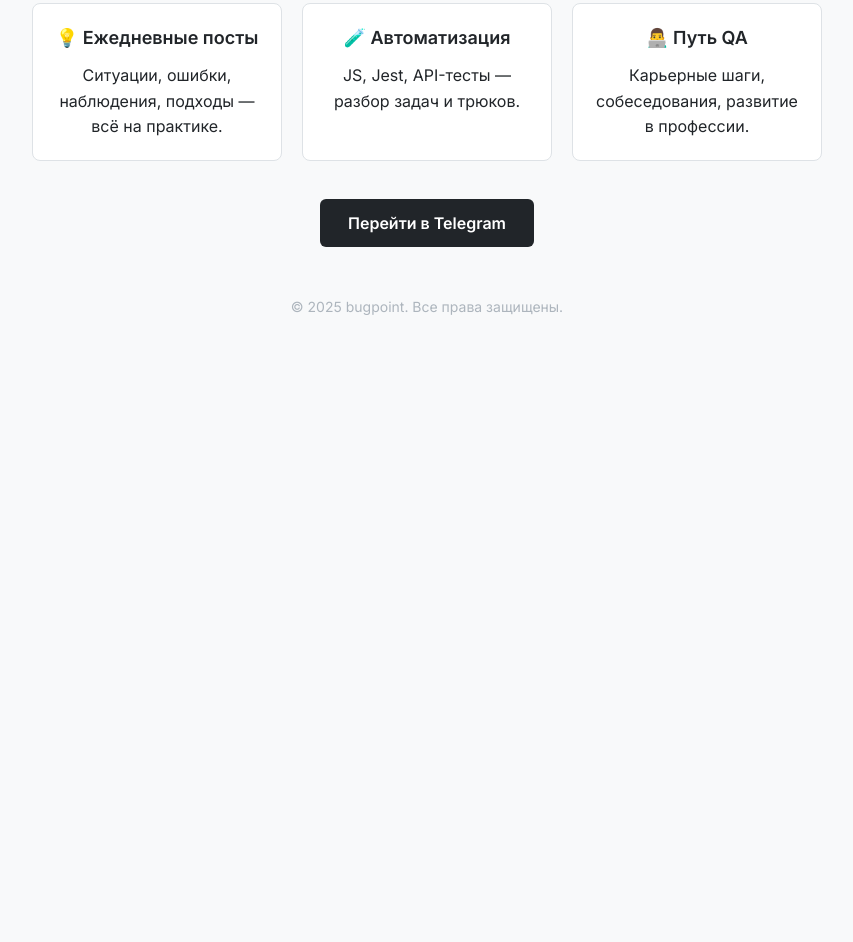
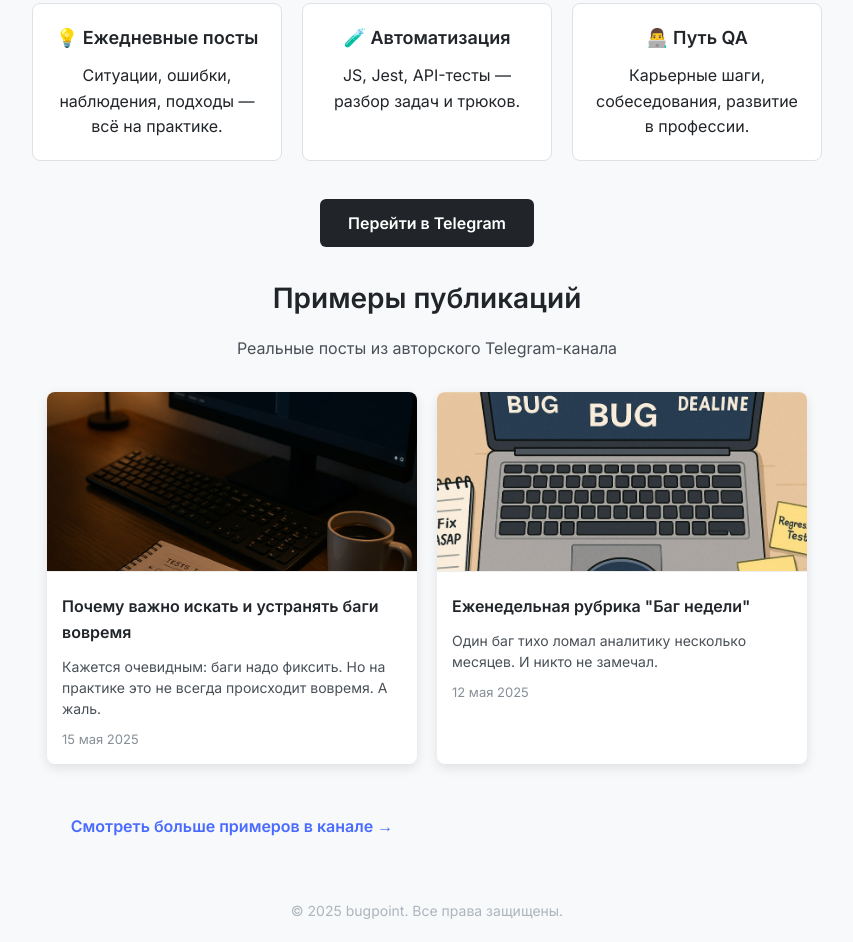
Before and after one commit to depedence/depedence.github.io, a plain HTML site: page index.html in a window 1280 px wide. Shown: the part 487-1429 px from the top of the page, without its empty margins (213-1066 px from the left). Before the commit the page ends 826 px from the top, so only its background shows below. Drawn offline with Linux system fonts and the light colour scheme.

Commit message:
added examples of publications

```diff
--- a/index.html
+++ b/index.html
@@ -98,6 +98,99 @@
       color: #adb5bd;
       padding: 20px;
     }
+    /* Добавляем новые стили для раздела примеров */
+    .content-examples {
+      max-width: 800px;
+      margin: 40px auto;
+      padding: 0 20px;
+    }
+
+    .content-examples h2 {
+      text-align: center;
+      margin-bottom: 15px;
+      font-size: 28px;
+      font-weight: 600;
+    }
+
+    .content-examples p.subtitle {
+      text-align: center;
+      margin-bottom: 30px;
+      color: #495057;
+    }
+
+    .post-examples {
+      display: grid;
+      grid-template-columns: repeat(auto-fit, minmax(280px, 1fr));
+      gap: 20px;
+    }
+
+    .post-example {
+      background: white;
+      border-radius: 8px;
+      overflow: hidden;
+      box-shadow: 0 4px 12px rgba(0,0,0,0.1);
+      transition: transform 0.3s ease;
+      position: relative; /* Для абсолютного позиционирования псевдоэлемента */
+    }
+
+    .post-example:hover {
+      transform: translateY(-5px);
+    }
+
+    /* Делаем всю карточку кликабельной */
+    .post-example::after {
+      content: '';
+      position: absolute;
+      top: 0;
+      left: 0;
+      right: 0;
+      bottom: 0;
+      z-index: 1;
+    }
+
+    .post-image {
+      width: 100%;
+      height: 180px;
+      object-fit: cover;
+      border-bottom: 1px solid #eee;
+    }
+
+    .post-content {
+      padding: 15px;
+      position: relative;
+      z-index: 2; /* Поднимаем контент выше псевдоэлемента */
+      pointer-events: none; /* Чтобы клик проходил сквозь контент к псевдоэлементу */
+    }
+
+    .post-title {
+      font-weight: 600;
+      margin-bottom: 10px;
+      font-size: 16px;
+    }
+
+    .post-text {
+      font-size: 14px;
+      color: #495057;
+      margin-bottom: 10px;
+      line-height: 1.5;
+    }
+
+    .post-date {
+      font-size: 13px;
+      color: #868e96;
+    }
+
+    .see-more {
+      text-align: center;
+      margin-top: 30px;
+    }
+
+    .see-more a {
+      color: #4a6bff;
+      text-decoration: none;
+      font-weight: 600;
+    }
+
   </style>
 </head>
 <body>
@@ -129,8 +222,41 @@
     <a href="https://t.me/bugpointqa" target="_blank">Перейти в Telegram</a>
   </div>
 
+  <section class="content-examples">
+    <h2>Примеры публикаций</h2>
+    <p class="subtitle">Реальные посты из авторского Telegram-канала</p>
+
+    <div class="post-examples">
+      <div class="post-example">
+        <img src="post1.jpg" alt="Пример поста: Почему важно искать и устранять баги вовремя" class="post-image">
+        <div class="post-content">
+          <div class="post-title">Почему важно искать и устранять баги вовремя</div>
+          <div class="post-text">
+            Кажется очевидным: баги надо фиксить. Но на практике это не всегда происходит вовремя. А жаль.
+          </div>
+          <div class="post-date">15 мая 2025</div>
+        </div>
+      </div>
+
+      <div class="post-example">
+        <img src="post2.jpg" alt="Пример поста: Гарнизация в тестировании" class="post-image">
+        <div class="post-content">
+          <div class="post-title">Еженедельная рубрика "Баг недели"</div>
+          <div class="post-text">
+            Один баг тихо ломал аналитику несколько месяцев. И никто не замечал.
+          </div>
+          <div class="post-date">12 мая 2025</div>
+        </div>
+      </div>
+
+    <div class="see-more">
+      <a href="https://t.me/bugpointqa" target="_blank">Смотреть больше примеров в канале →</a>
+    </div>
+  </section>
+
   <footer>
     © 2025 bugpoint. Все права защищены.
   </footer>
+
 </body>
 </html>
```
Also changed, not shown: post1.jpg (added), post2.jpg (added).
